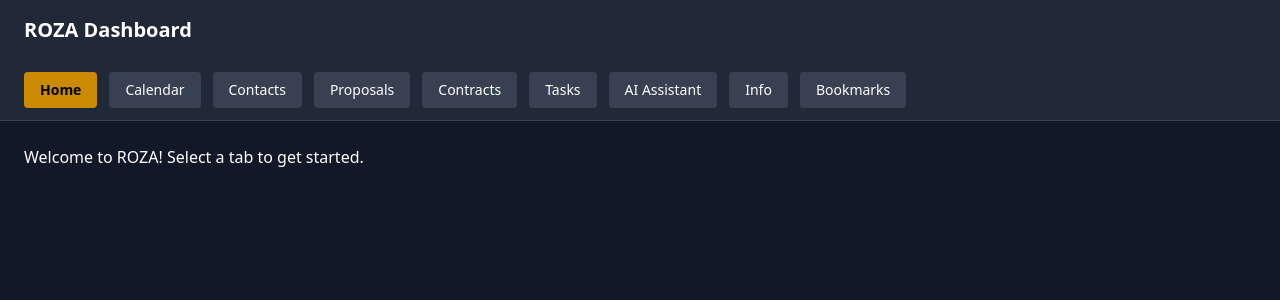
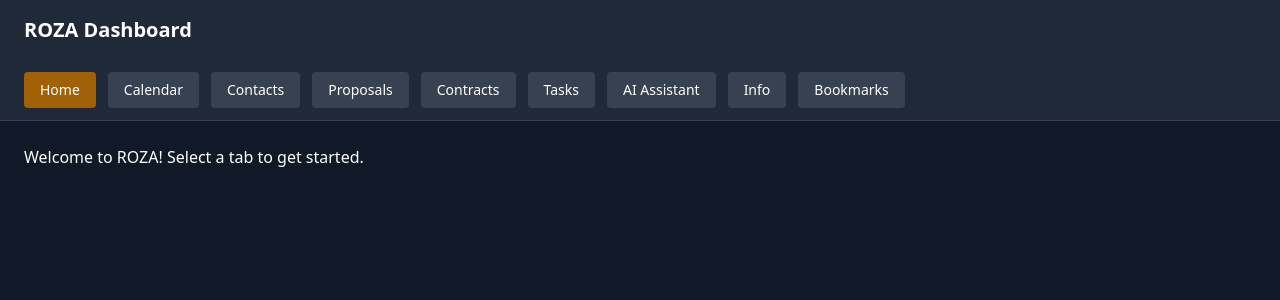
Before and after one commit to MrFord87/roza-FSG, a Next.js app: page /dashboard in a window 1280 px wide. Shown: the top 300 px of the page. Built offline with nearby package versions, Linux system fonts and the light colour scheme.

Commit message:
Update dashboard.js

```diff
--- a/pages/dashboard.js
+++ b/pages/dashboard.js
@@ -29,6 +29,7 @@ export default function Dashboard() {
   };
 
   return (
+    <div className="dark">
       <div className="min-h-screen bg-gray-900 text-white">
         <header className="bg-gray-800 text-white px-6 py-4 shadow">
           <h1 className="text-xl font-semibold">ROZA Dashboard</h1>
@@ -50,8 +51,8 @@ export default function Dashboard() {
               key={tab.key}
               className={`px-4 py-2 rounded transition-all duration-200 ${
                 activeTab === tab.key
-                ? "bg-yellow-600 text-black font-bold"
-                : "bg-gray-700 hover:bg-yellow-700"
+                  ? "bg-yellow-700 text-white"
+                  : "bg-gray-700 hover:bg-yellow-800"
               }`}
               onClick={() => setActiveTab(tab.key)}
             >
@@ -62,5 +63,6 @@ export default function Dashboard() {
 
         <main className="p-6">{renderTabContent()}</main>
       </div>
+    </div>
   );
 }
```
Lines whose indentation alone changed are shown as unchanged.
